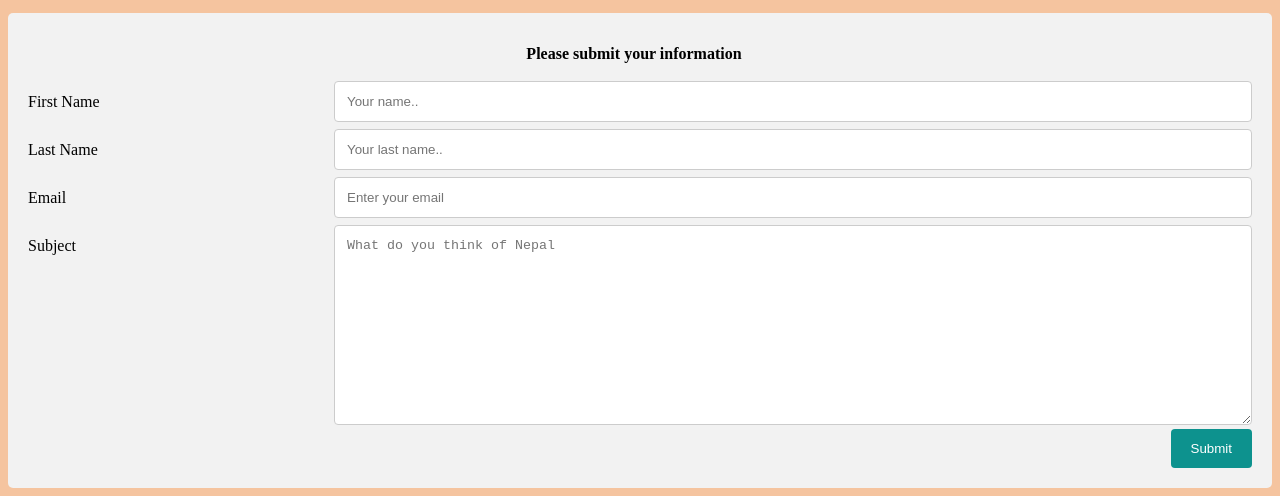
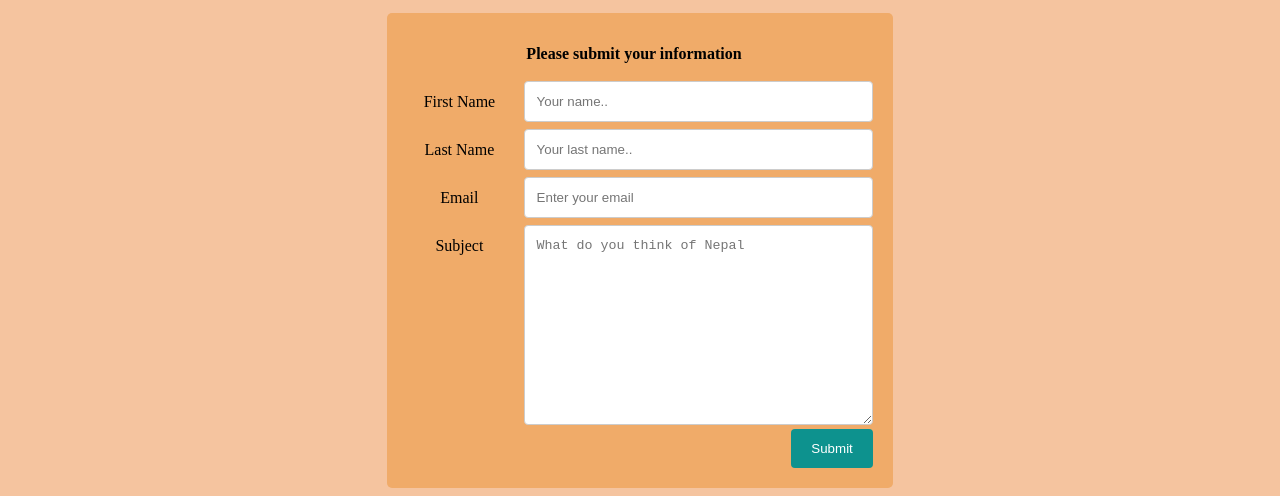
Before and after one commit to Puri-Bipin/Code-Rush-HTML-CSS-Assignment, a plain HTML site: page project.html in a window 1280 px wide. Shown: the part 687-1183 px from the top of the page. Drawn offline with Linux system fonts and the light colour scheme.

Commit message:
changes made

```diff
--- a/project.html
+++ b/project.html
@@ -2,7 +2,7 @@
 <html>
 <head>
 <meta name="viewport" content="width=device-width, initial-scale=1">
-<title>Page Title</title>
+<title>Individual Project</title>
 <link rel="stylesheet" href="style.css">
 </head>
 <body bgcolor="#F5C49F">
@@ -48,6 +48,7 @@
   <img src="images/Annaurna.jpg">
   <img src="images/paragliding.jpg">
 </div>
+<div align="center">
   <div class="container">
     <form action="action_page.php">
       <center><label for="fname"><b>Please submit your information</b></label></center>
@@ -90,5 +91,6 @@
       </div>
     </form>
   </div>
+  </div>
 </body>
 </html>
--- a/style.css
+++ b/style.css
@@ -120,9 +120,10 @@
   /* Style the container */
   .container {
 	border-radius: 5px;
-	background-color: #f2f2f2;
+	background-color: #F0AB69;
 	padding: 20px;
-	width: 100%
+	width: 40%;
+	justify-content: center
   }
 
   /* Floating column for labels: 25% width */
```
